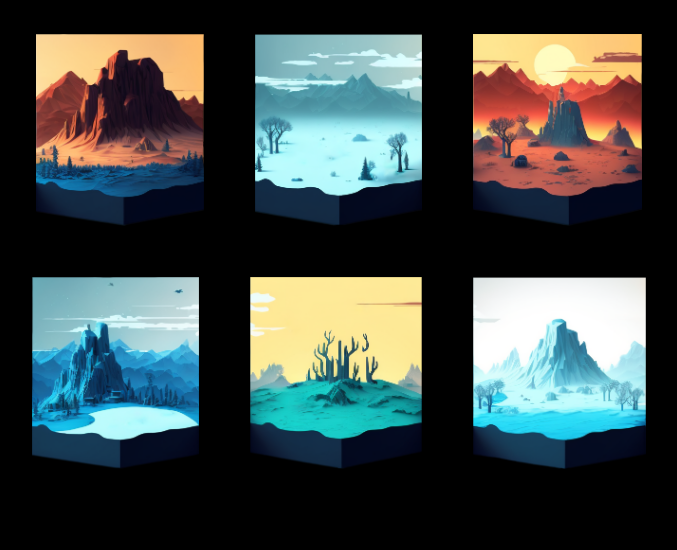
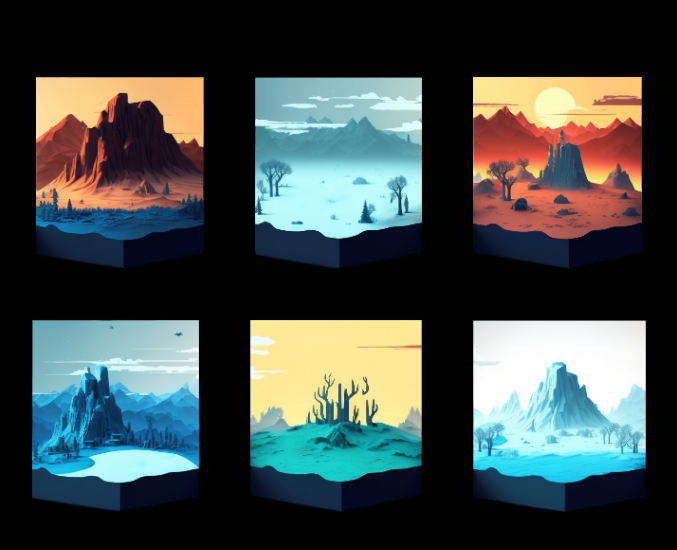
Before and after one commit to staten-island-tech/create-task-tonitruum-0, a website with bundled scripts: page index.html in a window 1280 px wide. Shown: the whole page, without its empty margins (301-978 px from the left). Built offline with nearby package versions, Linux system fonts and the light colour scheme.

Commit message:
adsdasads

```diff
--- a/index.html
+++ b/index.html
@@ -7,7 +7,9 @@
     <link rel="stylesheet" type="text/css" href="styles.css" />
   </head>
   <body>
-    <div id="container"></div>
+    <div id="border">
+      <div id="container"></div>
+    </div>
     <script type="module" src="main.js"></script>
   </body>
 </html>
--- a/main.js
+++ b/main.js
@@ -9,3 +9,11 @@ arr.landscapes.forEach(l => {
     selectors.container.innerHTML += `<img class="lscape" id='mtn${i}' src="${l}">`;
     console.log(selectors.container);
 });
+
+document.querySelectorAll(".lscape").forEach((l) => {
+    l.addEventListener("mouseenter", parallax)
+})
+
+function parallax(){
+    console.log(this.id);
+}
--- a/styles.css
+++ b/styles.css
@@ -4,9 +4,13 @@ html {
   box-sizing: border-box;
 }
 
+#border {
+  margin: 4vw 0;
+  max-height: 100%;
+}
+
 #container {
   display: flex;
-  flex-direction: row;
   flex-wrap: wrap;
   justify-content: center;
   align-items: center;
```
